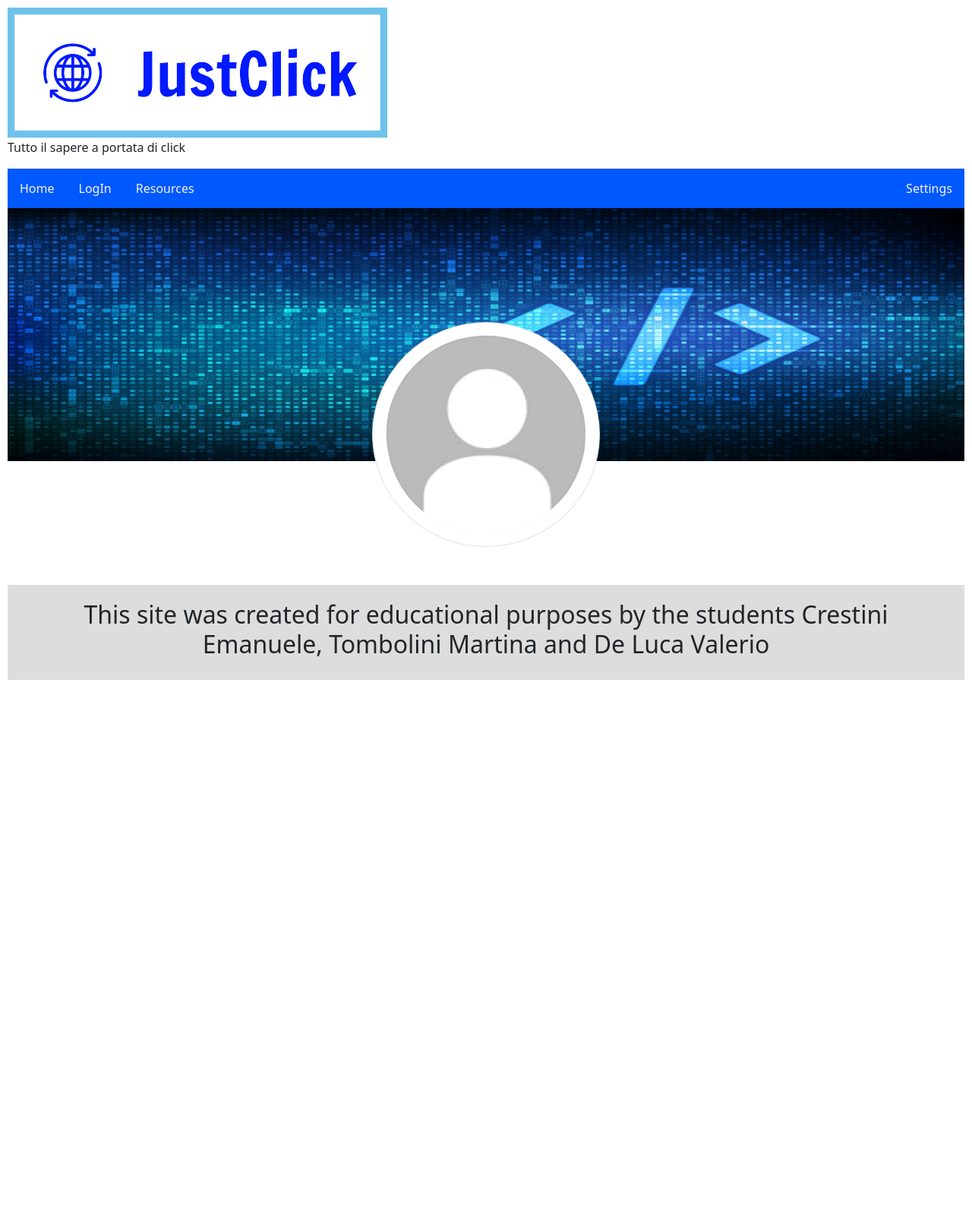
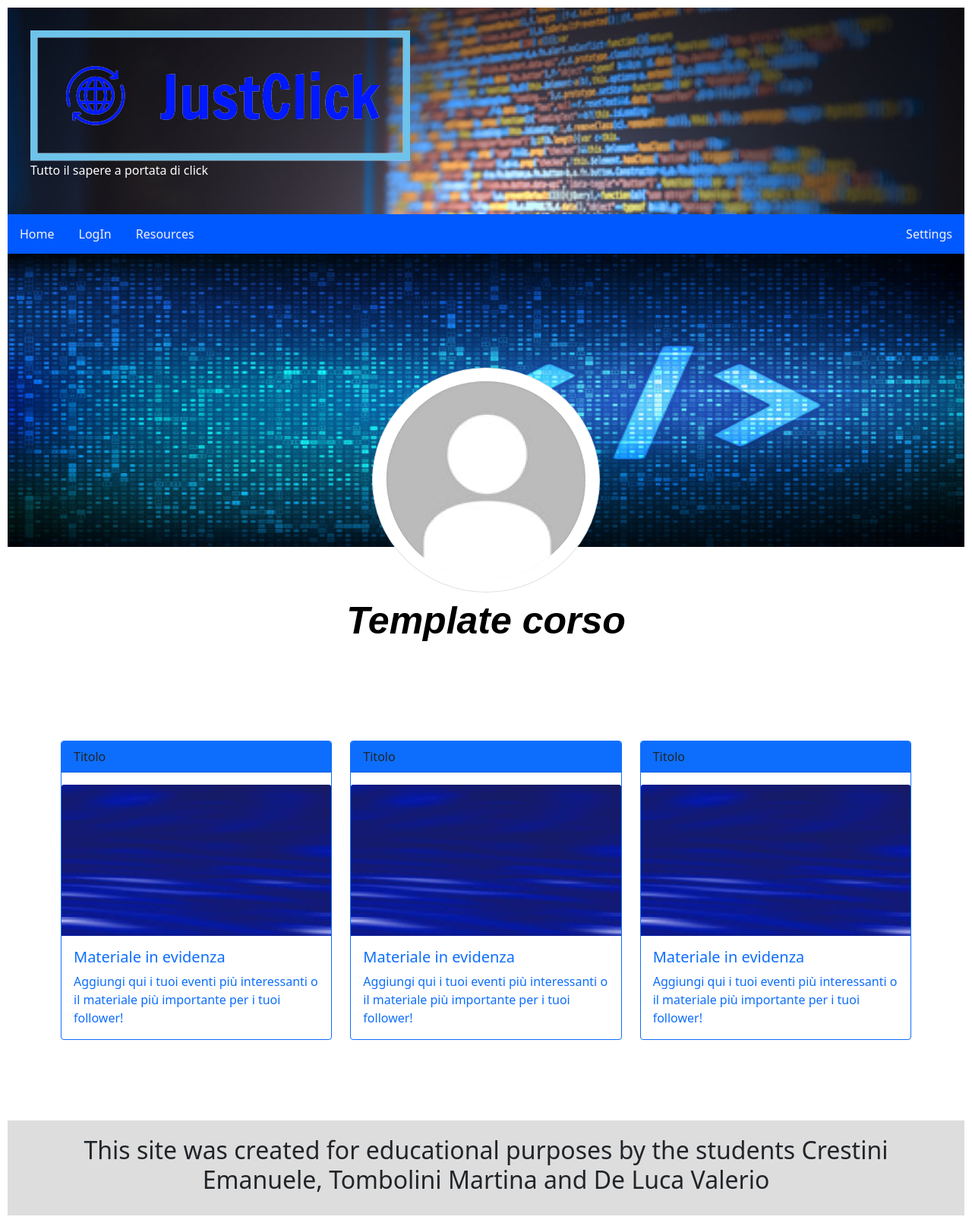
Before and after one commit to crestini1844738/JustClick, a PHP site: page /public/views/courses.html in a window 1280 px wide. Shown: the whole page at 76% size. Before the commit the page ends 895 px from the top, so only its background shows below. Run offline with PHP 8.4, Linux system fonts and the light colour scheme.

Commit message:
courses (work in progress)

```diff
--- /dev/null
+++ b/public/styles/courses.css
@@ -0,0 +1,34 @@
+.coverimage {
+    color: white;
+    padding: 30px;
+    background: white;
+    background-image: url("../img/sfondo1.png");
+    background-size:100% 70%;
+    background-repeat: no-repeat;
+    background-position: top;
+  }
+
+  .profileimage {
+    border-style: groove;
+    border-color:  rgb(0, 89, 255);
+    border-radius: 20px;
+    border-width: medium;
+  }
+
+  .content-row {
+    padding: 70px;
+    align-items: center;
+  }
+
+  .sized-card{
+    max-width: 30rem;
+    padding: 0px;
+  }
+
+  .profilename{
+    font-size:50px;
+    font-style: italic;
+    font-weight: bold;
+    font-family: Arial, Helvetica, sans-serif;
+    color:black;
+  }
--- a/public/styles/index.css
+++ b/public/styles/index.css
@@ -315,14 +315,3 @@
       width: 100%;
     }
   }
-
-  /*valerio*/
-  .coverimage {
-    color: white;
-    padding: 30px;
-    text-align: left;
-    background: white;
-    background-image: url("../img/sfondo1.png");
-    background-size:100% 70%;
-    background-repeat: no-repeat;
-  }
--- a/public/views/courses.html
+++ b/public/views/courses.html
@@ -6,16 +6,17 @@
     <meta name="viewport" content="width=device-width, initial-scale=1"/>
     <script type="text/javascript" lang="javascript" src="../js/bootstrap.min.js"></script>
     <link rel=stylesheet href="../styles/index.css" type="text/css">
+    <link rel=stylesheet href="../styles/courses.css" type="text/css">
     <link rel=stylesheet href="../css/bootstrap.min.css" type="text/css">
 </head>
 <body>
 
-    <div class="sticky-top">
+    <div class="header">
         <img src="../logo/logo_small.png" alt="JustClick">
         <p>Tutto il sapere a portata di click</p>
     </div>
 
-    <div class="topnav">
+    <div class="topnav sticky-sm-top">
         <a href="#">Home</a>
         <a href="http://localhost:8889/login">LogIn</a>
         <a href="http://localhost/resources">Resources</a>
@@ -29,21 +30,58 @@
     <!-- parte del body da modificare ognuno di noi -->
 
 
+    <!-- immagine profilo e copertina-->
+    <div class="coverimage">
+        <div class="text-center">
 
-    <!-- responsive image (si adatta al dispositivo)-->
-    <div class="coverimage">
+            <br> <br> <br> <br> <br>
+            <!-- immagine circolare con bordo-->
+            <img src="../img/default_image.png" class="img-fluid img-thumbnail rounded-circle w-25 p-3" alt="JustClick">
+            <div class="profilename">Template corso</div>
+        </div>
+    </div>
 
-        <br> <br> <br> <br> <br>
-        <div class="text-center">
-            <img src="../img/default_image.png" class="img-fluid img-thumbnail rounded-circle w-25 p-3" alt="JustClick">
-            <!-- <img src="../img/sfondo1.png" class="img-fluid w-100 p-3" alt="JustClick"> -->
+    <!-- materiale in evidenza-->
+    <div class="row content-row">
+
+        <div class="col">
+            <div class="card h-100 border-primary mb-3 sized-card">
+                <div class="card-header text-dark bg-primary mb-3">Titolo</div>
+                <img src="../img/default_courses.jpeg" class="card-img-top" alt="JustClick">
+                <div class="card-body text-primary">
+                  <h5 class="card-title">Materiale in evidenza</h5>
+                  <p class="card-text">Aggiungi qui i tuoi eventi più interessanti o il materiale più importante per i tuoi follower!</p>
+                </div>
+              </div>
+        </div>
+
+        <div class="col">
+            <div class="card h-100 border-primary mb-3 sized-card">
+                <div class="card-header text-dark bg-primary mb-3">Titolo</div>
+                <img src="../img/default_courses.jpeg" class="card-img-top" alt="JustClick">
+                <div class="card-body text-primary">
+                  <h5 class="card-title">Materiale in evidenza</h5>
+                  <p class="card-text">Aggiungi qui i tuoi eventi più interessanti o il materiale più importante per i tuoi follower!</p>
+                </div>
+              </div>
+        </div>
+
+        <div class="col">
+            <div class="card h-100 border-primary mb-3 sized-card">
+                <div class="card-header text-dark bg-primary mb-3">Titolo</div>
+                <img src="../img/default_courses.jpeg" class="card-img-top" alt="JustClick">
+                <div class="card-body text-primary">
+                  <h5 class="card-title">Materiale in evidenza</h5>
+                  <p class="card-text">Aggiungi qui i tuoi eventi più interessanti o il materiale più importante per i tuoi follower!</p>
+                </div>
+              </div>
+        </div>
+
+    </div>
 
 
-        </div>
-        <!-- immagine circolare con bordo-->
 
-
-    </div>
+    <div class="courses"></div>
 
 
     <!-- fine parte del body da modificare-->
```
Also changed, not shown: public/img/default_courses.jpeg (added).
